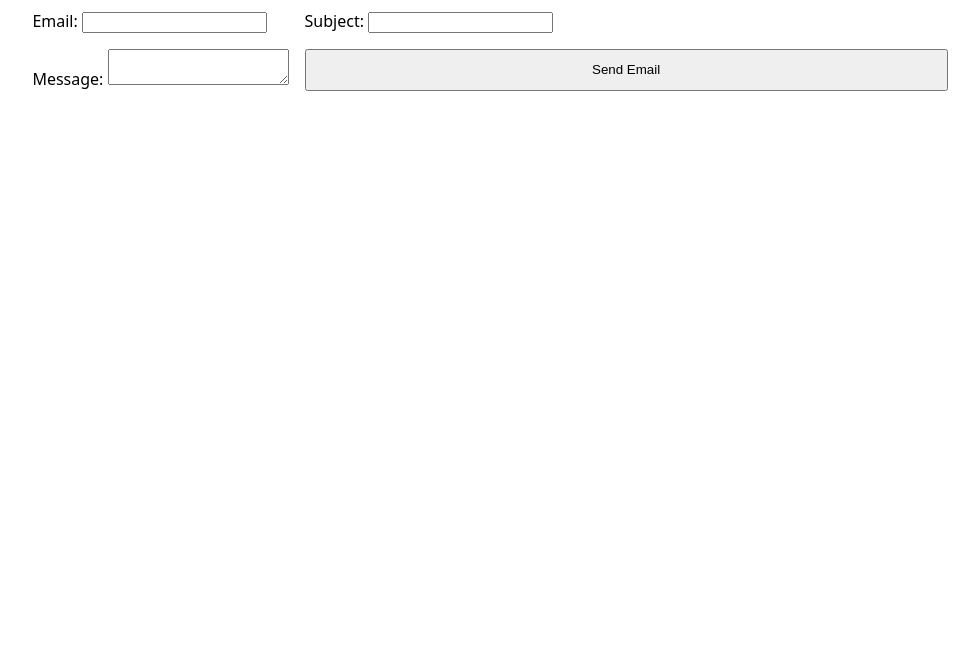
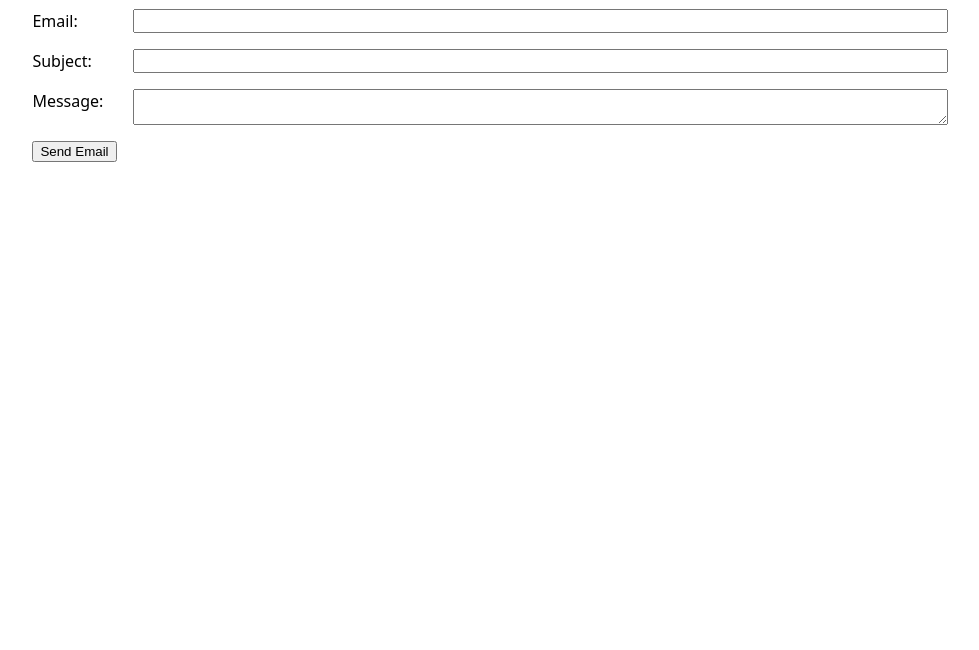
Before and after one commit to Sophie-WZR/portfolio, a plain HTML site: page contact/index.html in a window 1280 px wide. Shown: the part 150-800 px from the top of the page, without its empty margins (150-1129 px from the left). Drawn offline with Linux system fonts and the light colour scheme.

Commit message:
Update style.css

```diff
--- a/style.css
+++ b/style.css
@@ -47,3 +47,14 @@
   gap: 1em;
   margin-bottom: 1em;
 }
+
+.form-group {
+  display: grid;
+  grid-template-columns: subgrid;
+  grid-column: 1 / -1;
+  gap: 1em;
+}
+
+bottom {
+  grid-column: 1 / -1;
+}
```
